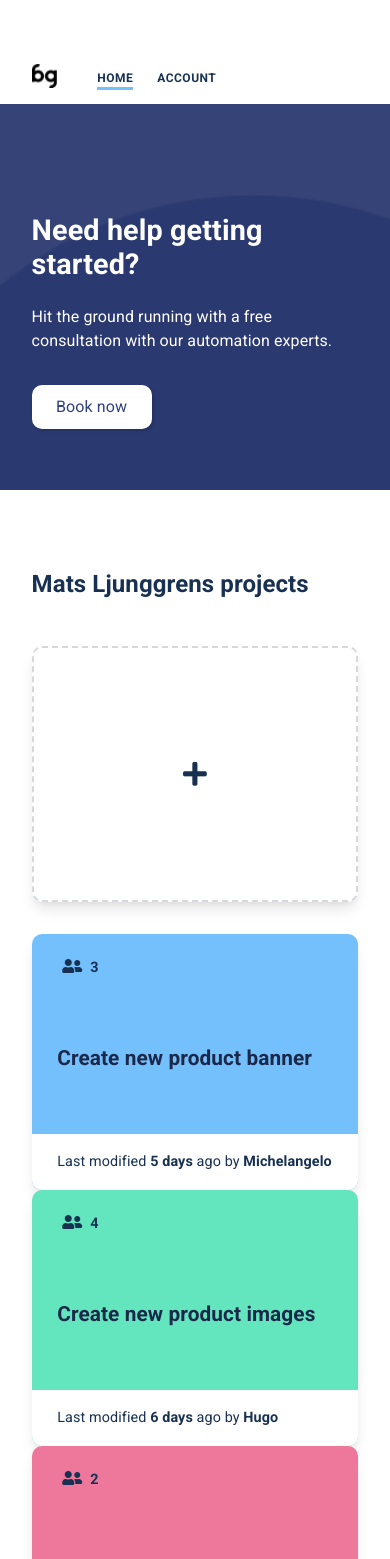
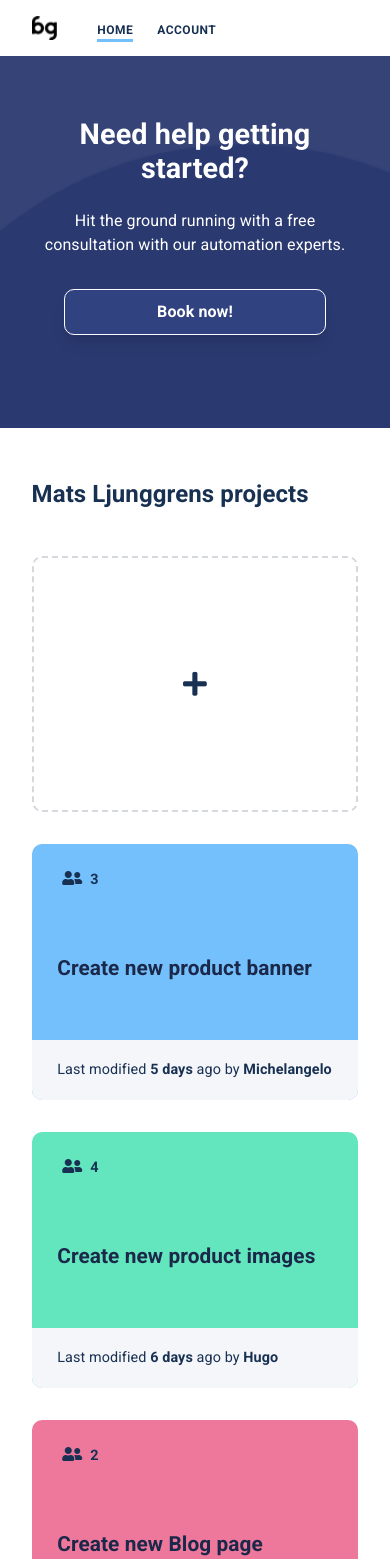
Before and after one commit to karinlj/boozang-manager-demo-22, a Vue app: page / in a window 390 px wide. Shown: the top 1559 px of the page. Built offline with nearby package versions, Linux system fonts and the light colour scheme; data requests are answered from the project's data file.

Commit message:
mobile grid, mobile header, card layout and hover

```diff
--- a/src/App.vue
+++ b/src/App.vue
@@ -27,12 +27,6 @@ html {
 }
 * {
   box-sizing: border-box; //obs!
-}
-
-*,
-*:before,
-*:after {
-  box-sizing: inherit;
 }
 body {
   position: relative;
@@ -72,15 +66,6 @@ h5 {
   font-weight: bold;
   color: $textColor;
 }
-
-button,
-.btn-link {
-  box-shadow: $themeBoxShadowLight;
-  &:hover {
-    cursor: pointer;
-    filter: brightness(90%);
-  }
-}
 .icon_btn {
   box-shadow: none;
 }
@@ -91,7 +76,13 @@ button,
   padding: 0.8rem 1.1rem;
   border-radius: $themeBorderRadius;
   font-size: 0.9rem;
-  transition: all 0.3s;
+  transition: all 0.3s ease-in;
+  box-shadow: $themeBoxShadowLight;
+  &:hover {
+    cursor: pointer;
+    background-image: linear-gradient(rgba(0, 0, 0, 0.1) 0 0) !important;
+    text-decoration: none;
+  }
 }
 .btn-link {
   background: #fff;
@@ -103,9 +94,6 @@ button,
   &:focus {
     background: #fff;
     color: $blue;
-  }
-  &:hover {
-    text-decoration: none;
   }
 }
 .container {
@@ -119,7 +107,6 @@ button,
     max-width: 1300px;
   }
 }
-
 main {
   min-height: 500px;
 }
--- a/src/assets/_variables.scss
+++ b/src/assets/_variables.scss
@@ -11,6 +11,7 @@
 //new
 $darkBlue: #1b284a;
 $blue: #314281;
+$blueHover: #2a396f;
 $lightblue: #74c0fc;
 $lightestBlue: #b5bfe3;
 
@@ -23,7 +24,6 @@ $lightPurple: #7e5da6;
 $lighterPurple: #a38cc0;
 $colorPink: #ed789b;
 $colorPinkLight: #f688a9;
-
 $red: #dc143c;
 
 $darkGrey: #22242d;
@@ -31,7 +31,7 @@ $lightGrey: #737373;
 $middleGrey: #b3b3b3;
 $lighterGrey: #e6e6e6;
 $lightestGrey: #eff1f5;
-//#f9f9f9; //#f5f6f9; //#eff1f5;
+$superLightGrey: #f5f6f9;
 
 $textColor: #183153; // $darkBlue;
 $textColorLight: $lightGrey;
--- a/src/components/Modal.vue
+++ b/src/components/Modal.vue
@@ -28,7 +28,7 @@ export default {
 
 <style lang="scss">
 .modal {
-  width: 420px;
+  width: 90%;
   min-height: 300px;
   padding: 1rem 2rem;
   margin: 150px auto;
@@ -37,6 +37,9 @@ export default {
   display: flex;
   flex-direction: column;
   justify-content: space-between;
+  @media all and (min-width: $sm-min) {
+    width: 420px;
+  }
   button {
     padding: 0.6rem 0.9rem;
     margin-right: 0.5rem;
--- a/src/components/ProjectsList.vue
+++ b/src/components/ProjectsList.vue
@@ -142,14 +142,15 @@ export default {
   justify-content: center;
   align-items: center;
   border-radius: $themeBorderRadius;
-  box-shadow: $themeBoxShadow;
-  margin-right: 1.5rem;
-  margin-bottom: 2rem;
   height: 16rem;
   width: 100%;
-  background: transparent;
+  color: $textColor;
+  transition: all 0.3s ease-in;
+  margin-bottom: 2rem;
+  background: #fff;
   border: dashed 2px $borderColor !important;
   transition: all 0.3s ease-in;
+  box-shadow: none;
   @media all and (min-width: $lg-min) {
     height: 16rem;
   }
@@ -159,21 +160,9 @@ export default {
   .add_icon {
     color: $textColor;
     font-size: 1.7rem;
-    // opacity: 0.8;
-    transition: all 0.3s ease-in;
   }
   &:hover {
-    filter: none;
-    &:after {
-      content: "";
-      position: absolute;
-      top: 0;
-      left: 0;
-      width: 100%;
-      height: 100%;
-      backdrop-filter: brightness(95%);
-      border-radius: $themeBorderRadius;
-    }
+    background-image: linear-gradient(rgba(0, 0, 0, 0.05) 0 0) !important;
   }
 }
 </style>
--- a/src/components/SignUpComp.vue
+++ b/src/components/SignUpComp.vue
@@ -134,11 +134,11 @@ export default {
   display: flex;
   justify-content: center;
   align-items: center;
-}
-.container {
-  margin-top: 3rem;
-  @media all and (min-width: $md-min) {
-    margin-top: 0;
+  .container {
+    margin-top: 3rem;
+    @media all and (min-width: $md-min) {
+      margin-top: 0;
+    }
   }
 }
 .signup-section {
@@ -296,6 +296,7 @@ export default {
         padding: 0.3rem 1.1rem;
         display: flex;
         align-items: center;
+        justify-content: center;
         background: #fff;
         border: 1px solid $borderColor;
         margin-right: 0.5rem;
--- a/src/components/SingleProject.vue
+++ b/src/components/SingleProject.vue
@@ -189,11 +189,12 @@ export default {
     flex-direction: column;
     justify-content: space-between;
     border-radius: $themeBorderRadius;
-    box-shadow: $themeBoxShadow;
     height: 16rem;
     width: 100%;
     color: $textColor;
     transition: all 0.3s ease-in;
+    margin-bottom: 2rem;
+
     @media all and (min-width: $lg-min) {
       height: 16rem;
     }
@@ -214,23 +215,14 @@ export default {
     }
     &:hover {
       text-decoration: none;
-      &:after {
-        content: "";
-        position: absolute;
-        top: 0;
-        left: 0;
-        width: 100%;
-        height: 100%;
-        backdrop-filter: brightness(95%);
-        border-radius: $themeBorderRadius;
-      }
+      background-image: linear-gradient(rgba(0, 0, 0, 0.1) 0 0);
       .icons-right {
         opacity: 1;
       }
     }
   }
   .header {
-    padding: 1.2rem 1.6rem;
+    padding: 1.3rem 1.6rem;
     border-top-left-radius: $themeBorderRadius;
     border-top-right-radius: $themeBorderRadius;
     span {
@@ -253,9 +245,9 @@ export default {
     }
   }
   footer {
-    background: #fff;
+    background: $superLightGrey;
     border: none;
-    padding: 1.2rem 1.6rem;
+    padding: 1.3rem 1.6rem;
     border-bottom-left-radius: $themeBorderRadius;
     border-bottom-right-radius: $themeBorderRadius;
     .props {
@@ -288,6 +280,9 @@ export default {
       &.team {
         cursor: text;
       }
+      &:hover {
+        background-image: none !important;
+      }
     }
   }
   .icons-right {
--- a/src/components/SubHeader.vue
+++ b/src/components/SubHeader.vue
@@ -24,6 +24,9 @@ export default {
   .subheader-items {
     display: flex;
     flex-direction: column;
+    @media all and (max-width: $xs-max) {
+      text-align: center;
+    }
     @media all and (min-width: $sm-min) {
       flex-direction: row;
       justify-content: space-between;
@@ -40,12 +43,22 @@ export default {
   .btn-link {
     padding: 0.8rem 1.2rem;
     font-size: 1rem;
-    color: $blue;
-    background: #fff;
     margin-top: 2rem;
-    width: 7.5rem;
     text-align: center;
-
+    color: #fff;
+    background: $blue;
+    border: 1px solid #fff;
+    font-weight: 600;
+    box-shadow: $themeBoxShadow;
+    width: 8rem;
+    &:hover {
+      text-decoration: none;
+      background-image: linear-gradient(rgba(0, 0, 0, 0.1) 0 0);
+    }
+    @media all and (max-width: $xs-max) {
+      width: 80%;
+      margin: 2rem auto;
+    }
     @media all and (min-width: $sm-min) {
       margin-top: 0;
       width: auto;
--- a/src/views/Account.vue
+++ b/src/views/Account.vue
@@ -3,7 +3,7 @@
     <SubHeader :theme="subheaderTheme">
       <template v-slot:subheaderItems>
         <div>
-          <h1>Manage your Boozang account</h1>
+          <h1>My Boozang account</h1>
           <p>Update profile, change password, get token or log out.</p>
         </div>
       </template>
--- a/src/views/Home.vue
+++ b/src/views/Home.vue
@@ -10,7 +10,7 @@
           </p>
         </div>
         <a href="https://calendly.com/boozang/boozang-demo" class="btn-link"
-          >Book now</a
+          >Book now!</a
         >
       </template>
     </SubHeader>
```
